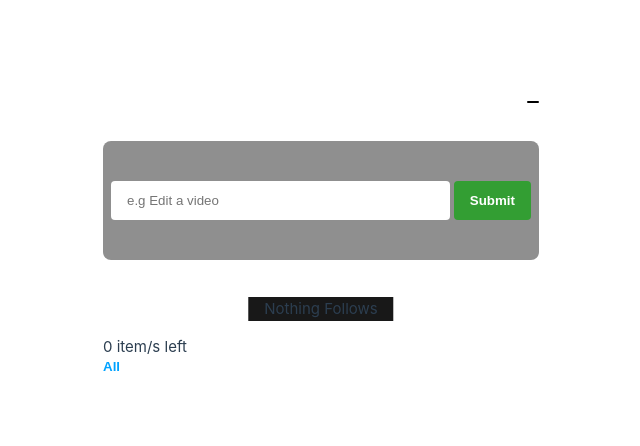
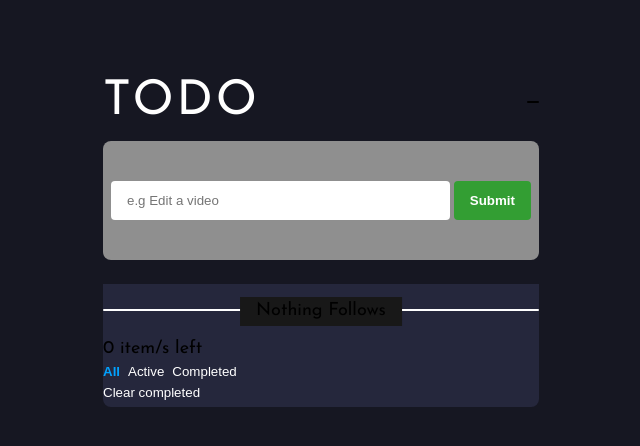
Before and after one commit to j-tomajin/Todo-App-VUE, a Vue app: page / in a window 1280 px wide. Shown: the top 446 px of the page, without its empty margins (319-959 px from the left). Built offline with nearby package versions, Linux system fonts and the light colour scheme.

Commit message:
added root css variables

```diff
--- a/src/assets/base.css
+++ b/src/assets/base.css
@@ -1,53 +1,19 @@
 /* color palette from <https://github.com/vuejs/theme> */
+@import url('https://fonts.googleapis.com/css2?family=Josefin+Sans:wght@400;700&display=swap');
+
 :root {
-  --vt-c-white: #ffffff;
-  --vt-c-white-soft: #f8f8f8;
-  --vt-c-white-mute: #f2f2f2;
+  --clr-accent: hsl(220, 98%, 61%);
+  --clr-hover: hsl(0, 0%, 100%);
+  --clr-head: hsl(0, 0%, 96%);
 
-  --vt-c-black: #181818;
-  --vt-c-black-soft: #222222;
-  --vt-c-black-mute: #282828;
+  --clr-line: hsl(233, 14%, 35%);
 
-  --vt-c-indigo: #2c3e50;
+  --clr-text-task: hsl(0, 0%, 100%);
+  --clr-text-task-complete: hsl(233, 14%, 26%);
+  --clr-text: hsl(233, 14%, 35%);
 
-  --vt-c-divider-light-1: rgba(60, 60, 60, 0.29);
-  --vt-c-divider-light-2: rgba(60, 60, 60, 0.12);
-  --vt-c-divider-dark-1: rgba(84, 84, 84, 0.65);
-  --vt-c-divider-dark-2: rgba(84, 84, 84, 0.48);
-
-  --vt-c-text-light-1: var(--vt-c-indigo);
-  --vt-c-text-light-2: rgba(60, 60, 60, 0.66);
-  --vt-c-text-dark-1: var(--vt-c-white);
-  --vt-c-text-dark-2: rgba(235, 235, 235, 0.64);
-}
-
-/* semantic color variables for this project */
-:root {
-  --color-background: var(--vt-c-white);
-  --color-background-soft: var(--vt-c-white-soft);
-  --color-background-mute: var(--vt-c-white-mute);
-
-  --color-border: var(--vt-c-divider-light-2);
-  --color-border-hover: var(--vt-c-divider-light-1);
-
-  --color-heading: var(--vt-c-text-light-1);
-  --color-text: var(--vt-c-text-light-1);
-
-  --section-gap: 160px;
-}
-
-@media (prefers-color-scheme: dark) {
-  :root {
-    --color-background: var(--vt-c-black);
-    --color-background-soft: var(--vt-c-black-soft);
-    --color-background-mute: var(--vt-c-black-mute);
-
-    --color-border: var(--vt-c-divider-dark-2);
-    --color-border-hover: var(--vt-c-divider-dark-1);
-
-    --color-heading: var(--vt-c-text-dark-1);
-    --color-text: var(--vt-c-text-dark-2);
-  }
+  --clr-background-main: hsl(235, 21%, 11%);
+  --clr-background-todo: hsl(235, 24%, 19%);
 }
 
 *,
@@ -61,12 +27,11 @@
 body {
   min-height: 100vh;
   color: var(--color-text);
-  background: var(--color-background);
+  background: var(--clr-background-main);
   transition: color 0.5s, background-color 0.5s;
   line-height: 1.6;
-  font-family: Inter, -apple-system, BlinkMacSystemFont, 'Segoe UI', Roboto, Oxygen, Ubuntu,
-    Cantarell, 'Fira Sans', 'Droid Sans', 'Helvetica Neue', sans-serif;
-  font-size: 15px;
+  font-family: 'Josefin Sans', sans-serif;
+  font-size: 18px;
   text-rendering: optimizeLegibility;
   -webkit-font-smoothing: antialiased;
   -moz-osx-font-smoothing: grayscale;
```
